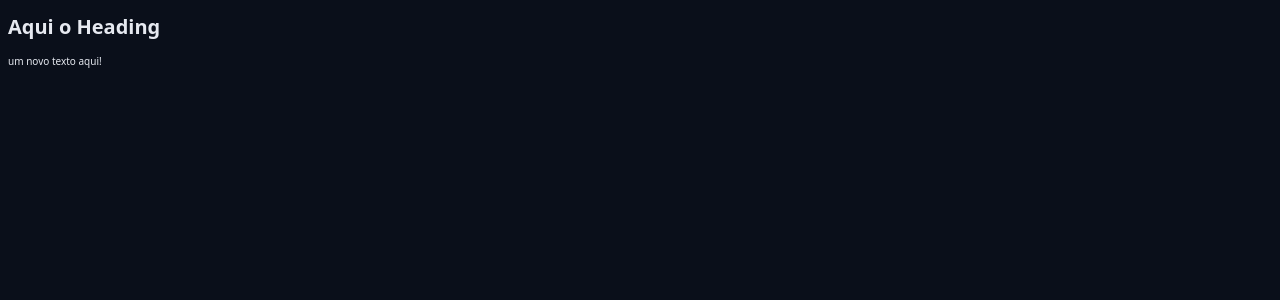
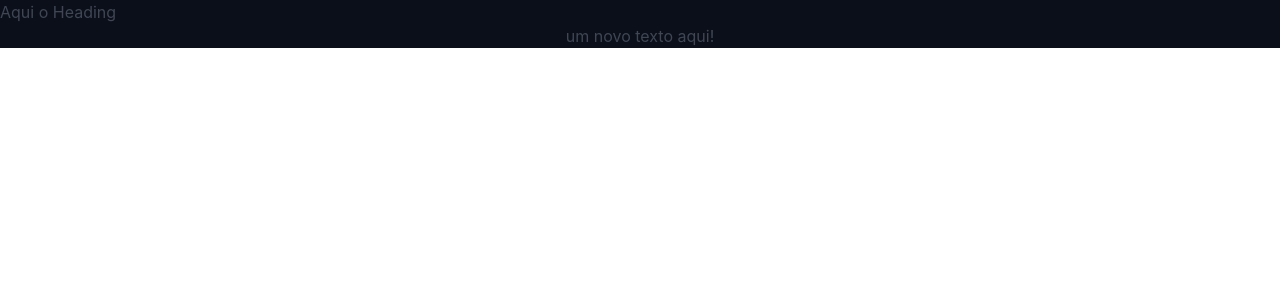
Before and after one commit to Wallchs/chronos-pomodoro, a React (Vite) app: page / in a window 1280 px wide. Shown: the top 300 px of the page. Built offline with nearby package versions, Linux system fonts and the light colour scheme.

Commit message:
Incluindo bulma no projeto

```diff
--- a/src/App.tsx
+++ b/src/App.tsx
@@ -4,8 +4,8 @@ function App() {
   return (
     <>
       <Heading />
-      <div >
-        <p className='grid justify-items-center '>um novo texto aqui!</p>
+      <div className='is-flex is-justify-content-center'>
+        <p>um novo texto aqui!</p>
       </div>
     </>
   );
--- a/src/components/Heading.tsx
+++ b/src/components/Heading.tsx
@@ -3,7 +3,7 @@ export function Heading() {
 
     return (
     <>
-      <h1 className='txt-9xl'>Aqui o Heading</h1>
+      <h1>Aqui o Heading</h1>
 
     </>
   );
--- a/src/styles/theme.css
+++ b/src/styles/theme.css
@@ -1,3 +1,5 @@
+@import "https://cdn.jsdelivr.net/npm/bulma@1.0.2/css/bulma.min.css";
+
 :root {
   --gray-100: #e6e9f0;
   --gray-200: #cdd3 --gray-300: #aab3cc;
```
Also changed, not shown: src/styles/global.css (line endings or trailing spaces).
